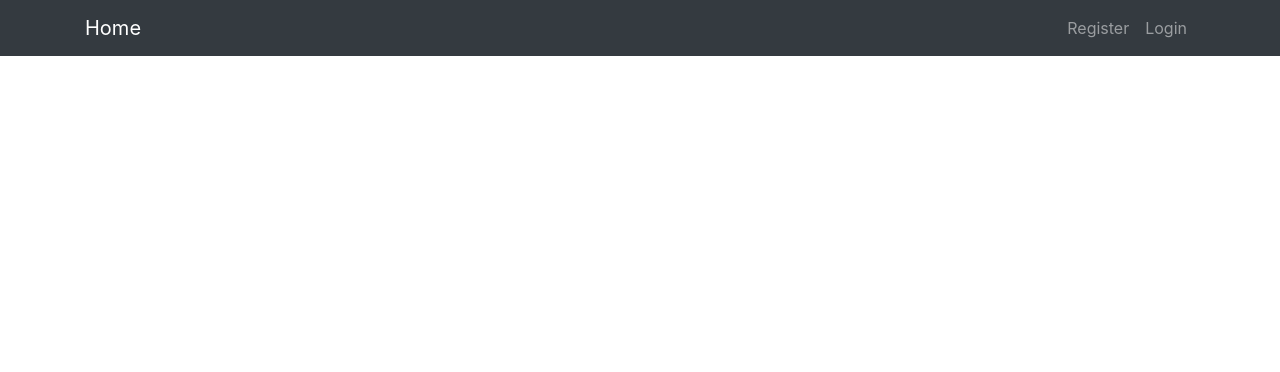
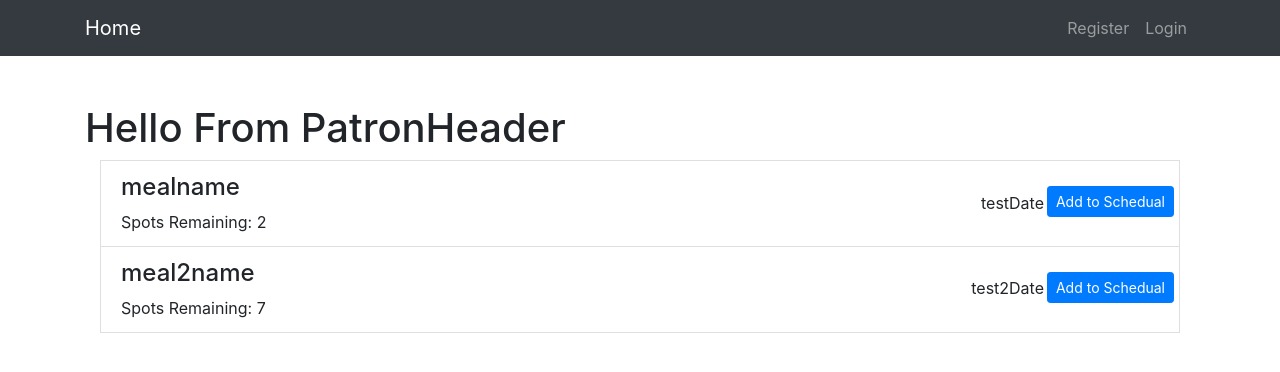
Before and after one commit to josephiswhere/chod, a React app: page /patron in a window 1280 px wide. Shown: the top 372 px of the page. Built offline with nearby package versions, Linux system fonts and the light colour scheme.

Commit message:
events component progress

```diff
--- a/client/App.jsx
+++ b/client/App.jsx
@@ -1,6 +1,7 @@
 import React, { Component, useState, useEffect } from 'react';
 import { Route, Switch } from 'react-router';
 import Welcome from './components/Welcome.jsx';
+import PatronContainer from './components/PatronContainer.jsx';
 import NavBar from './NavBar.jsx';
 
 import 'bootstrap/dist/css/bootstrap.min.css';
@@ -9,7 +10,6 @@ const App = () => {
   const [user, setUser] = useState('test user');
   const [userType, setUserType] = useState('patron');
   const [isAuthenticated, setisAuthenticated] = useState(false);
-  console.log('popppppp');
   return (
     <div className='router'>
       <NavBar
@@ -23,8 +23,14 @@ const App = () => {
       <main>
         <Switch>
           <Route exact path='/' component={() => <Welcome />} />
-          {/* <Route exact path='/patron' component={() => <PatronContainer/>}/>
-          <Route exact path='/chef' component={() => <ChefContainer/>}/> */}
+          <Route
+            exact
+            path='/patron'
+            component={() => (
+              <PatronContainer user={user} isAuthenticated={isAuthenticated} />
+            )}
+          />
+          {/* <Route exact path='/chef' component={() => <ChefContainer/>}/> */}
         </Switch>
       </main>
     </div>
--- a/client/components/Events.jsx
+++ b/client/components/Events.jsx
@@ -0,0 +1,49 @@
+import React, { Component, useState, useEffect } from 'react';
+import { Container, ListGroup, ListGroupItem, Button } from 'reactstrap';
+import { CSSTransition, TransitionGroup } from 'react-transition-group';
+
+const Events = ({user, isAuthenticated}) => {
+  const [eventsList, setEventsList] = useState([
+    { id: 1, date: 'testDate', name: 'mealname', discription: 'blablabla', slotsLeft: '2' },
+    { id: 2, date: 'test2Date', name: 'meal2name', discription: 'blablabla2', slotsLeft: '7' }
+  ]);
+
+  useEffect(() => {
+    console.log('Events useEfect')
+    //get request for events
+  }, [eventsList]) //only if eventslist is updated
+
+  const addEvent = (id) => {
+    console.log('onDeleteClick', id);
+    //Add Subscription
+    //alert if no spots remaining
+  };
+  return (
+    <Container>
+      <ListGroup>
+        <TransitionGroup className='shopping-list'>
+          {eventsList.map(({ id, name, date, slotsLeft, discription }) => (
+            <CSSTransition key={id} timeout={500} classNames='fade'>
+              <ListGroupItem>
+                <Button
+                    style = {{position: 'absolute', right: '5px', top: '30%'}}
+                    className='remove-btn'
+                    color='primary'
+                    size='sm'
+                    onClick={() => addEvent(id)}
+                    >
+                    Add to Schedual
+                </Button>
+                <div style = {{position: 'absolute', right: '135px', top: '35%'}}>{date}</div>
+                <h4 style = {{position: 'relative'}}>{name}</h4>
+                <div style = {{position: 'relative'}}>Spots Remaining: {slotsLeft}</div>
+              </ListGroupItem>
+            </CSSTransition>
+          ))}
+        </TransitionGroup>
+      </ListGroup>
+    </Container>
+  );
+};
+
+export default Events;
--- a/client/components/PatronContainer.jsx
+++ b/client/components/PatronContainer.jsx
@@ -0,0 +1,15 @@
+import React from 'react';
+import { Container, ListGroup, ListGroupItem, Button } from 'reactstrap';
+import PatronHeader from './PatronHeader.jsx'
+import Events from './Events.jsx'
+
+const PatronContainer = () => {
+  return (
+    <Container>
+      <PatronHeader/>
+      <Events/>
+    </Container>
+  );
+};
+
+export default PatronContainer;
--- /dev/null
+++ b/client/components/PatronHeader.jsx
@@ -0,0 +1,11 @@
+import React from 'react';
+
+const PatronHeader = () => {
+  return (
+    <div>
+      <h1>Hello From PatronHeader</h1>
+    </div>
+  );
+};
+
+export default PatronHeader;
--- a/package.json
+++ b/package.json
@@ -27,6 +27,7 @@
     "react-bootstrap": "^1.5.2",
     "react-dom": "^17.0.2",
     "react-router-dom": "^5.2.0",
+    "react-transition-group": "^4.4.1",
     "reactstrap": "^8.9.0",
     "sass-loader": "^11.0.1",
     "webpack-dev-server": "^3.11.2"
```
Also changed, not shown: client/components/PatronUpcoming.jsx (deleted), 1 other file (tests, documents, lock files or other folders).
